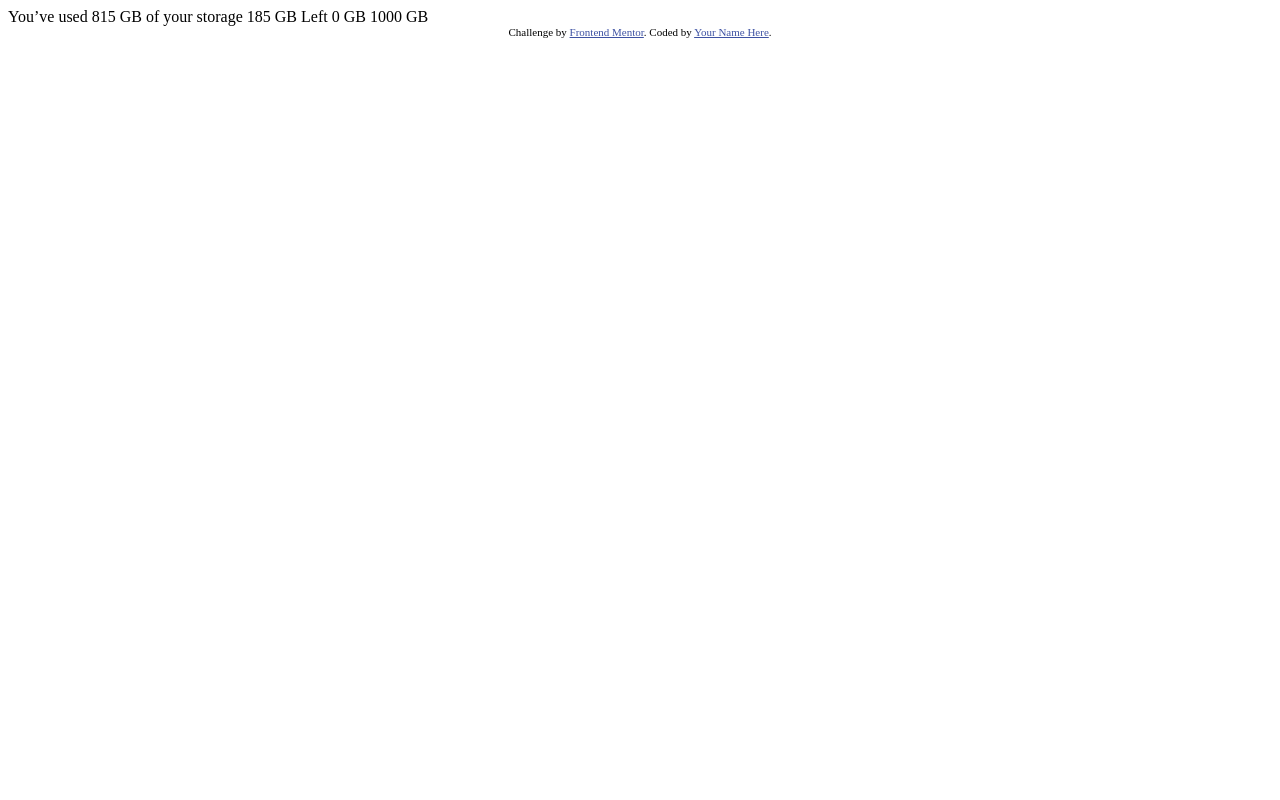
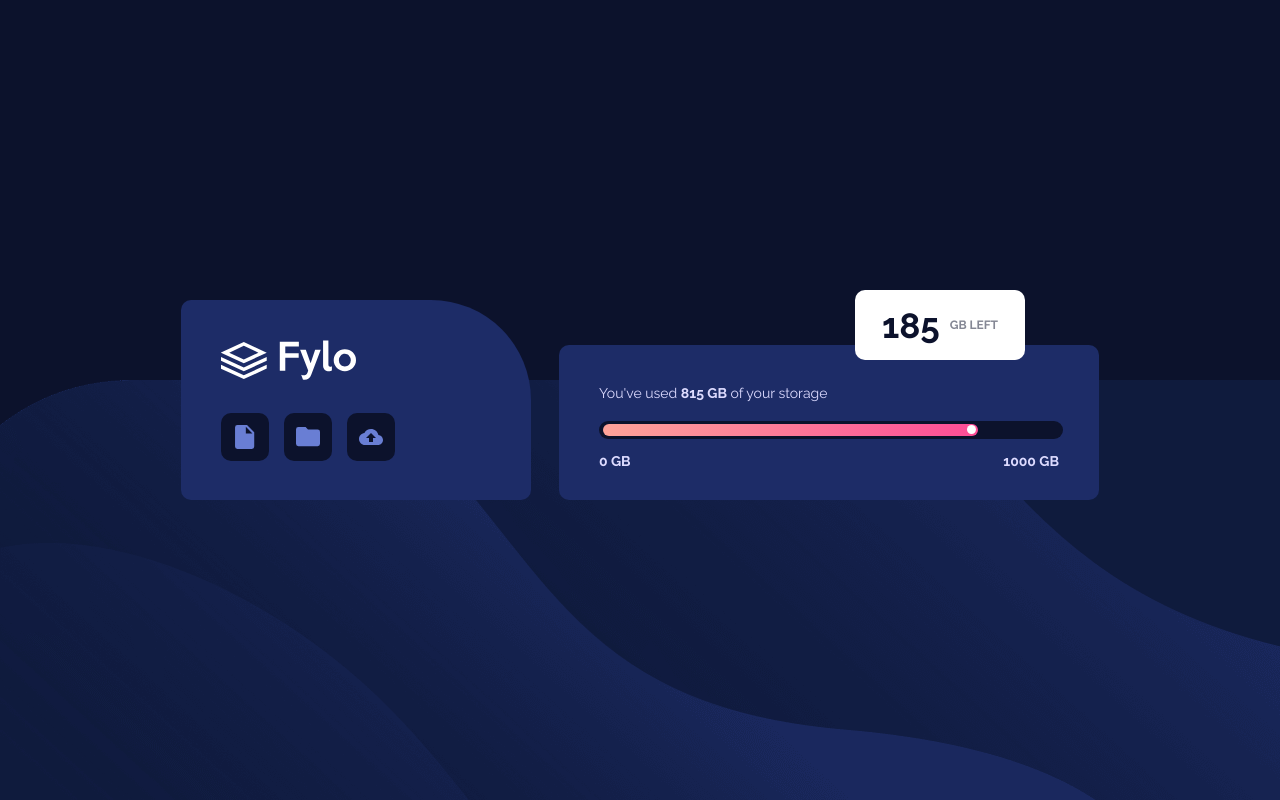
Before and after one commit to daniel-web-developer/fylo-data-storage-component, a plain HTML site: page index.html in a window 1280 px wide. Drawn offline with Linux system fonts and the light colour scheme.

Commit message:
Add files via upload

```diff
--- a/index.html
+++ b/index.html
@@ -8,24 +8,86 @@
 
   <title>Frontend Mentor | Fylo data storage component</title>
 
-  <!-- Feel free to remove these styles or customise in your own stylesheet 👍 -->
-  <style>
-    .attribution { font-size: 11px; text-align: center; }
-    .attribution a { color: hsl(228, 45%, 44%); }
-  </style>
+  <link rel="stylesheet" href="./style.css">
+
+  <link rel="preconnect" href="https://fonts.googleapis.com">
+  <link rel="preconnect" href="https://fonts.gstatic.com" crossorigin>
+  <link href="https://fonts.googleapis.com/css2?family=Raleway:wght@400;700&display=swap" rel="stylesheet">
+
 </head>
 <body>
 
-  You’ve used 815 GB of your storage
+  <div class="flex middle">
+    <div class="cards flex display-mobile middle">
+      <div class="first-card">
+        <div class="cards-elements">
+          <img src="./images/logo.svg" alt="Logo">
+          <div class="icons">
+            <div class="flex">
+              <div class="icons-padding">
+                <a href="#">
+                  <div class="flex icon-bg">
+                    <img src="./images/icon-document.svg" alt="Document">
+                  </div>
+                </a>
+              </div>
+              <div class="icons-padding">
+                <a href="#">
+                  <div>
+                    <div class="flex icon-bg">
+                      <img src="./images/icon-folder.svg" alt="Folder">
+                    </div>
+                  </div>
+                </a>
+              </div>
+              <a href="#">
+                <div class="flex icon-bg ">
+                  <img src="./images/icon-upload.svg" alt="Upload">
+                </div>
+              </a>
+            </div>
+          </div>
+        </div>
+      </div>
+      <div class="second-card">
+        <div class="text-storage flex hide-mobile">
+          <div style="color: hsl(229, 57%, 11%); font-size: 35px;">
+            <p>185</p>
+          </div>
+          <div style="padding-left: 10px;">
+            <p>GB LEFT</p>
+          </div>
+        </div>
+        <div class="cards-elements">
+          <p style="margin: 0;" class="text">You've used <span style="font-weight: 700;">815 GB</span> of your storage</p>
 
-  185 GB Left
+          <div class="bar-first-desktop flex">
+            <div class="bar-second">
+              <div style="padding-top: 0.9px;">
+                <div class="circle">
+              </div>
+              </div>
+            </div>
+          </div>
+          <div style="font-weight: 700" class="text flex text-end">
+            <p>0 GB</p>
+            <p>1000 GB</p>
+          </div>
+        </div>
+        <div class="flex mid">
+          <div class="text-storage flex hide-desktop">
+            <div style="color: hsl(229, 57%, 11%); font-size: 35px;">
+              <p>185</p>
+            </div>
+            <div style="padding-left: 10px;">
+              <p>GB LEFT</p>
+            </div>
+          </div>
 
-  0 GB
-  1000 GB
+        </div>
+      </div>
+    </div>
+  </div>
 
-  <div class="attribution">
-    Challenge by <a href="https://www.frontendmentor.io?ref=challenge" target="_blank">Frontend Mentor</a>.
-    Coded by <a href="#">Your Name Here</a>.
-  </div>
 </body>
 </html>
--- /dev/null
+++ b/style.css
@@ -0,0 +1,168 @@
+body{
+    margin: 0;
+    background: url(./images/bg-desktop.png) bottom;
+    background-color: hsl(229, 57%, 11%);
+    background-repeat: no-repeat;
+    font-family: 'Raleway', sans-serif;
+    font-size: 14px;
+}
+
+.flex{
+    display: flex;
+}
+
+.middle{
+    align-items: center;
+    justify-content: center;
+    height: 100vh;
+}
+
+.cards{
+    width: 920px;
+    height: 200px;
+}
+
+.first-card{
+    width: 350px;
+    height: 200px;
+    background: hsl(228, 56%, 26%);
+    border-radius: 10px 100px 10px 10px;
+}
+
+.cards-elements{
+    padding: 40px;
+}
+
+.icons{
+    padding-top: 30px;
+    justify-content: center;
+}
+
+.icons-padding{
+    padding-right: 15px;
+}
+
+.icon-bg{
+    width: 48px;
+    height: 48px;
+    background: hsl(229, 57%, 11%);
+    align-items: center;
+    justify-content: center;
+    border-radius: 10px;
+}
+
+.icon-bg:hover{
+    background: hsl(229, 7%, 55%);
+    color: hsl(229, 57%, 11%);
+}
+
+.icon-padding{
+    padding: 15px;
+}
+
+.second-card{
+    margin-left: 28px;
+    margin-top: 45px;
+    width: 540px;
+    height: 155px;
+    background: hsl(228, 56%, 26%);
+    border-radius: 10px 10px 10px 10px;
+}
+
+.text{
+    color: hsl(243, 100%, 93%);
+}
+
+.text-end{
+    justify-content: space-between;
+}
+
+.text-storage{
+    width: 170px;
+    height: 70px;
+    background: #ffffff;
+    border-radius: 10px;
+    font-weight: 700;
+    font-size: 12px;
+    color: hsl(229, 7%, 55%);
+    justify-content: center;
+    align-items: center;
+}
+
+.bar-first-desktop{
+    margin-top: 20px;
+    padding-left: 4px;
+    align-items: center;
+    width: 460px;
+    height: 18px;
+    background: hsl(229, 57%, 11%);
+    border-radius: 10px;
+}
+
+.bar-second{
+    width: 81.5%;
+    height: 70%;
+    background: linear-gradient(to right, hsl(6, 100%, 80%), hsl(335, 100%, 65%));
+    border-radius: 10px;
+}
+
+.circle{
+    width: 9px;
+    height: 9px;
+    position: relative;
+    background: #ffffff;
+    border-radius: 9px;
+    left: 364.1px;
+}
+
+@media screen and (min-width: 640px){
+    .hide-desktop{
+        display: none;
+    }
+    .text-storage{
+        background: #ffffff;
+        position: absolute;
+        top: 290px;
+        right: 255px;
+        border-radius: 10px;
+        font-weight: 700;
+        font-size: 12px;
+        color: hsl(229, 7%, 55%);
+        justify-content: center;
+        align-items: center;
+    }
+}
+
+@media screen and (max-width: 640px){
+    .hide-mobile{
+        display: none;
+    }
+    .first-card{
+        width: 325px;
+    }
+    .second-card{
+        width: 325px;
+        margin-left: 0px;
+        margin-top: 15px;
+    }
+    .text-storage{
+        position: relative;
+        top: -48px;
+        border-radius: 10px;
+        font-weight: 700;
+        font-size: 12px;
+        color: hsl(229, 7%, 55%);
+    }
+    .mid{
+        justify-content: center;
+    }
+    .bar-first-desktop{
+        width: 235px;
+    }
+    .circle{
+        left: 180.8px;
+    }
+    .display-mobile{
+        flex-direction: column;
+    }
+}
```
